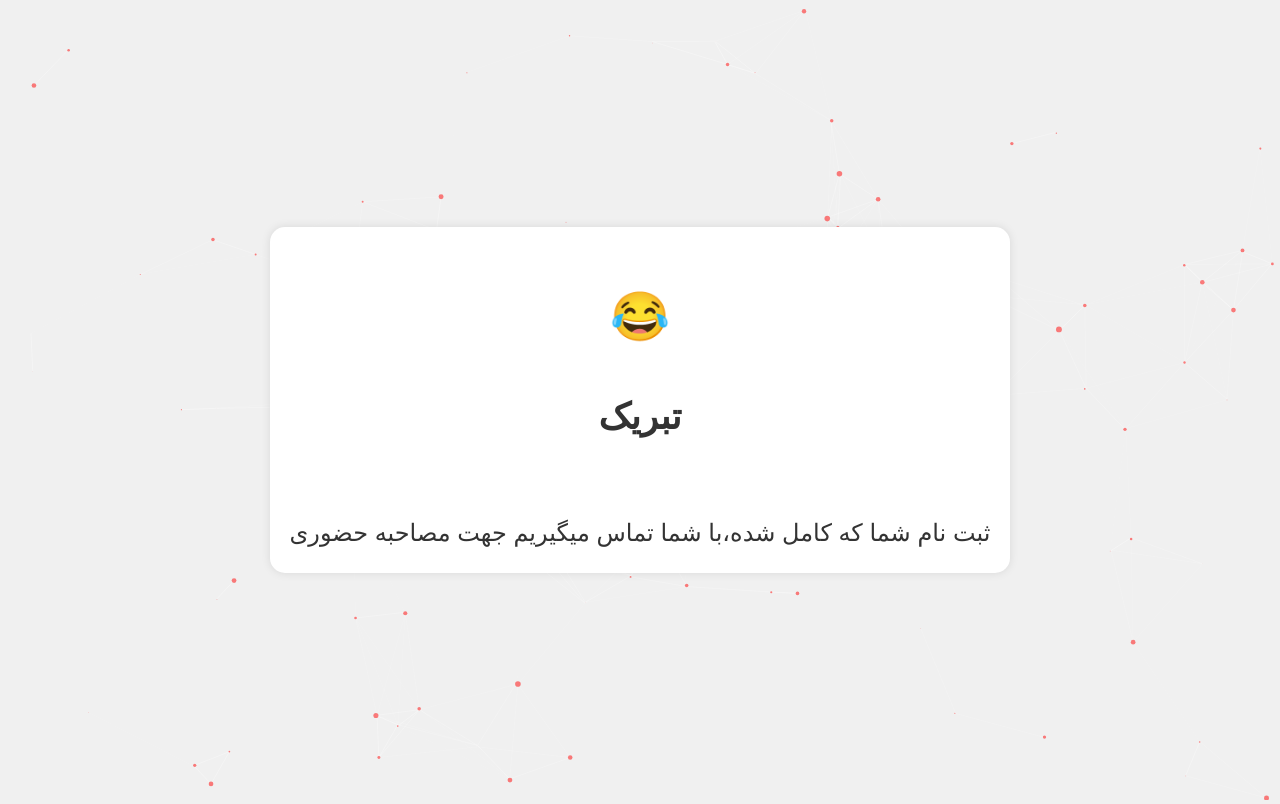
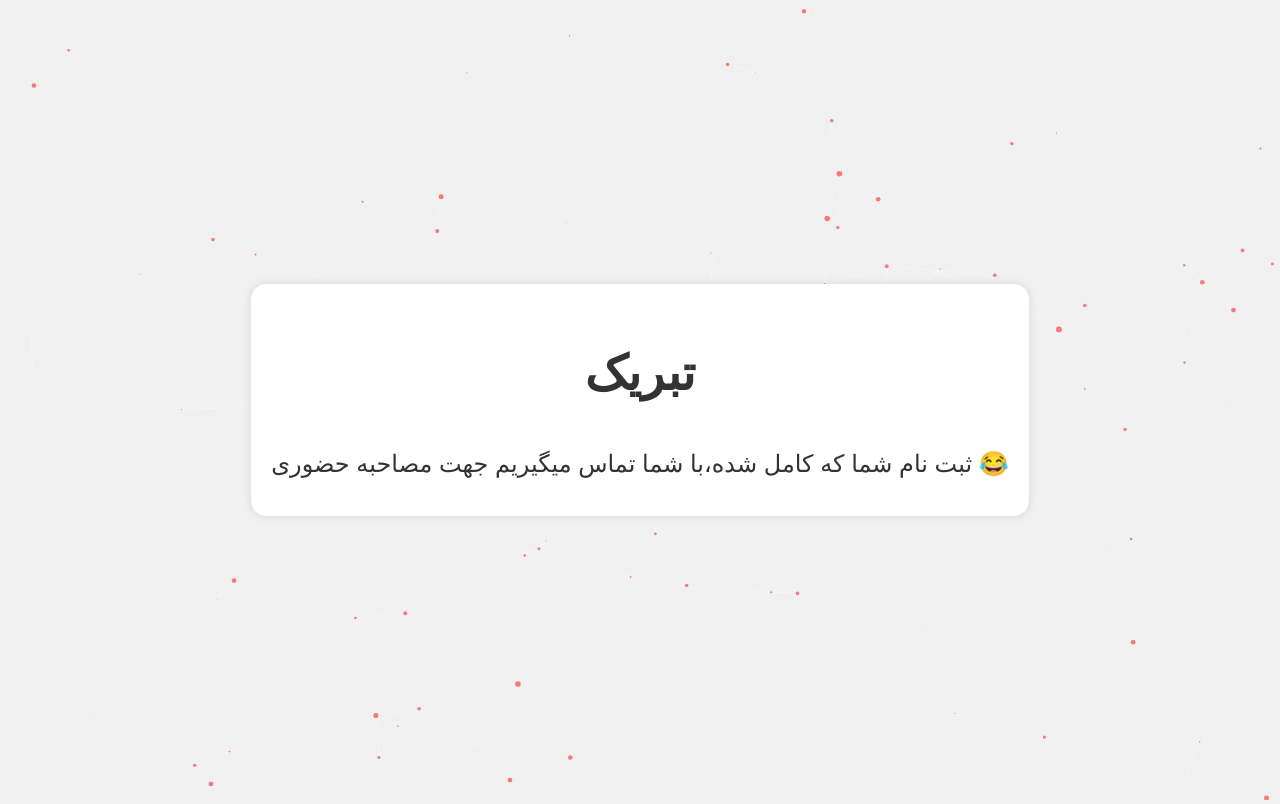
Before and after one commit to mohroba/thankyou, a plain HTML site: page index.html in a window 1280 px wide. Drawn offline with nearby package versions, Linux system fonts and the light colour scheme; a web font is replaced by a local one.

Commit message:
Update index.html

```diff
--- a/index.html
+++ b/index.html
@@ -42,10 +42,11 @@
     <div id="particles-js"></div>
     <div class="container">
         <div class="message">
-            <h1>😂</h1>
-            <h2>تبریک</h2>
-            <br>
-            ثبت نام شما که کامل شده،با شما تماس میگیریم جهت مصاحبه حضوری
+            <h1>تبریک</h1>
+            <p>
+                ثبت نام شما که کامل شده،با شما تماس میگیریم جهت مصاحبه حضوری
+                😂
+            </p>
         </div>
     </div>
 
```
